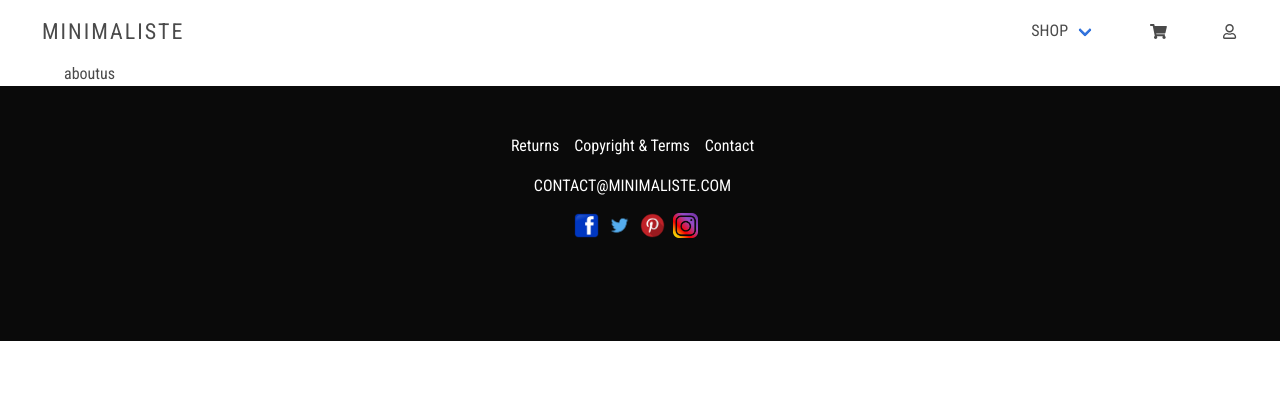
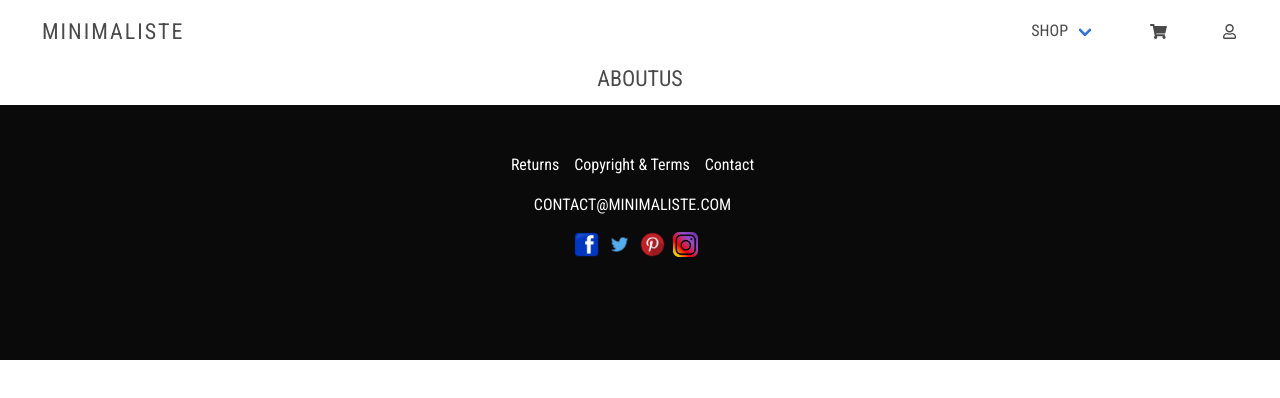
Before and after one commit to tenthyoung/Minimaliste, a React (Create React App) app in the folder client/: page /aboutus in a window 1280 px wide. Shown: the top 398 px of the page. Built offline with nearby package versions, Linux system fonts and the light colour scheme.

Commit message:
Properly styled headers of category pages

```diff
--- a/client/src/pages/Category/Category.js
+++ b/client/src/pages/Category/Category.js
@@ -5,9 +5,27 @@ import productArray from '../../productsArray';
 
 class Category extends Component {
 
+    makeProperHeader = (routeName) => {
+        let header = "";
+
+        if (routeName === 'homedecor') {
+            header = 'HOME DECOR'
+        } else {
+            header = routeName.toUpperCase();
+        }
+
+        return header;
+    }
+
     render() {
         const routeName = this.props.match.params.category;
         const productsInCategory = productArray.filter((product) => product.category === routeName)
+
+        const header = (
+            <div className={style.header}>
+                {this.makeProperHeader(routeName)}
+            </div>
+        )
 
         const listings = (
             <div className={style.Category}>
@@ -25,9 +43,11 @@ class Category extends Component {
             </div>
         )
 
+        console.log(routeName);
+
         return (
             <div className="container">
-                {routeName}
+                {header}
                 {listings}
             </div>
         );
--- a/client/src/pages/Category/Category.module.css
+++ b/client/src/pages/Category/Category.module.css
@@ -3,3 +3,9 @@
     flex-direction: row;
     flex-wrap: wrap;
 }
+
+.header {
+    text-align: center;
+    font-size: 22px;
+    margin-bottom: 10px;
+}
```
